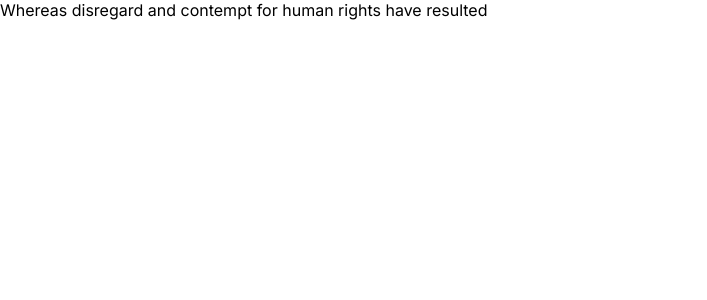
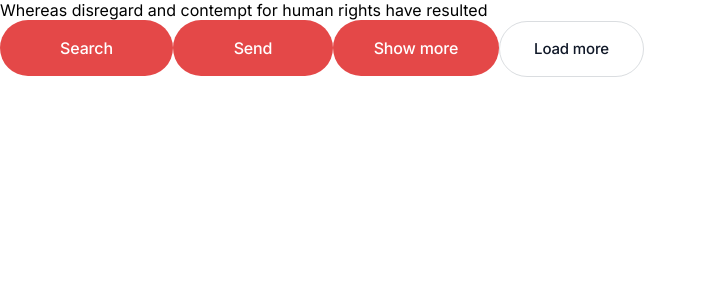
Before and after one commit to YagovkinDmytro/pickup-campers, a React (Create React App) app: page / in a window 1280 px wide. Shown: the top 300 px of the page, without its empty margins (0-707 px from the left). Built offline with nearby package versions, Linux system fonts and the light colour scheme.

Commit message:
component button

```diff
--- a/src/components/App/App.jsx
+++ b/src/components/App/App.jsx
@@ -1,6 +1,22 @@
+import Button from 'components/Button/Button';
+
 const App = () => {
   return (
-    <div>Whereas disregard and contempt for human rights have resulted</div>
+    <>
+      <div>Whereas disregard and contempt for human rights have resulted</div>
+      <Button type="button" variant="button-search">
+        Search
+      </Button>
+      <Button type="submit" variant="button-send">
+        Send
+      </Button>
+      <Button type="button" variant="button-show-more">
+        Show more
+      </Button>
+      <Button type="button" variant="button-load-more">
+        Load more
+      </Button>
+    </>
   );
 };
 
--- /dev/null
+++ b/src/components/Button/Button.jsx
@@ -0,0 +1,10 @@
+import css from './Button.module.css';
+const Button = ({ type, variant, children }) => {
+  return (
+    <button type={type} className={css[variant]}>
+      {children}
+    </button>
+  );
+};
+
+export default Button;
--- /dev/null
+++ b/src/components/Button/Button.module.css
@@ -0,0 +1,46 @@
+.button-search {
+  border-radius: 200px;
+  padding: 16px 60px;
+  width: 173px;
+  height: 56px;
+  background-color: #e44848;
+  font-weight: 500;
+  font-size: 16px;
+  line-height: 150%;
+  letter-spacing: -0.01em;
+  color: #fff;
+  border: none;
+}
+
+.button-search:hover,
+.button-search:active {
+  background-color: #d84343;
+}
+
+.button-show-more {
+  composes: button-search;
+  padding: 16px 40px;
+  width: 166px;
+}
+
+.button-send {
+  composes: button-search;
+  width: 160px;
+}
+
+.button-load-more {
+  composes: button-search;
+  font-size: 15px;
+  border: 1px solid rgba(71, 84, 103, 0.2);
+  padding: 16px 32px;
+  width: 145px;
+  height: 56px;
+  background-color: transparent;
+  color: #101828;
+}
+
+.button-load-more:hover,
+.button-load-more:active {
+  border: 1px solid #e44848;
+  background-color: transparent;
+}
```
